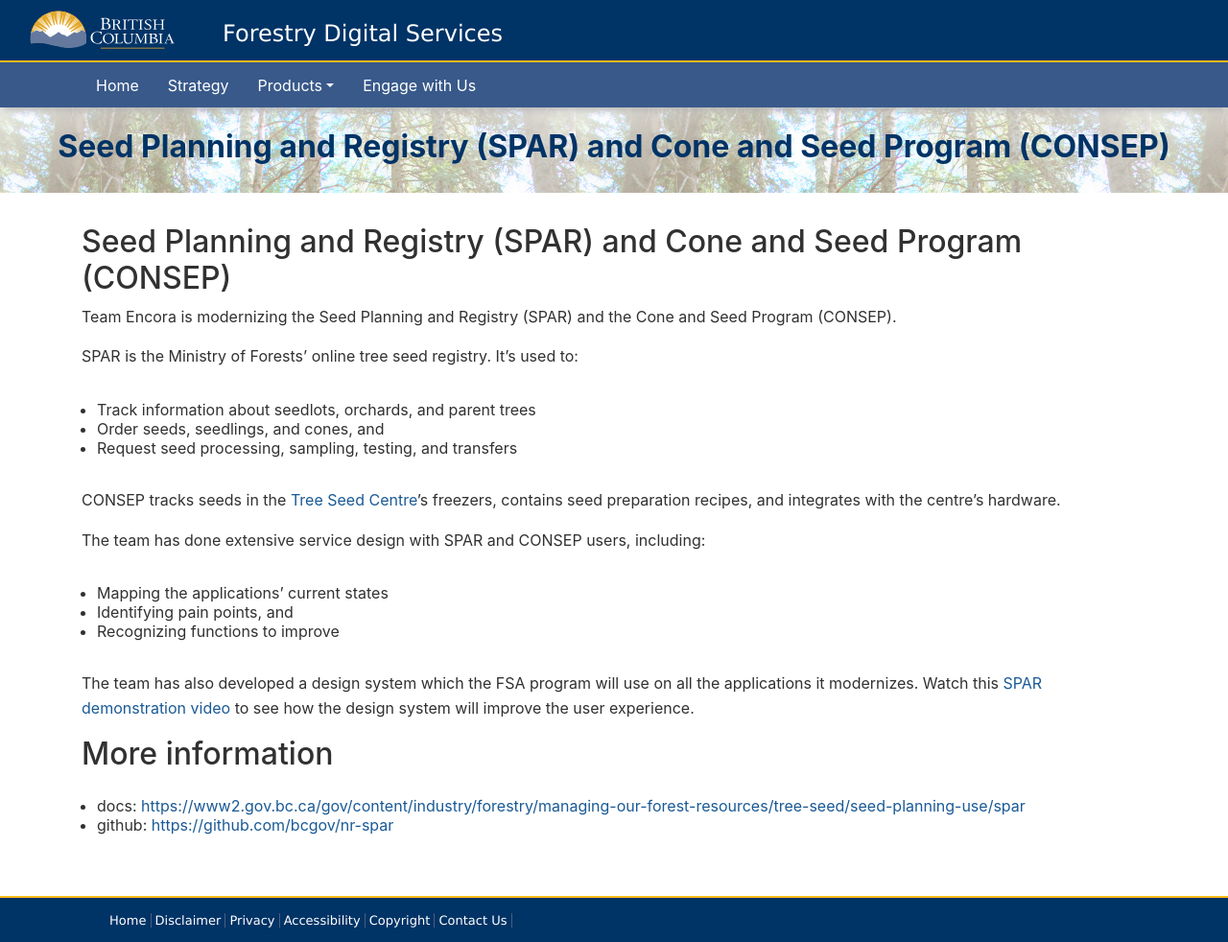
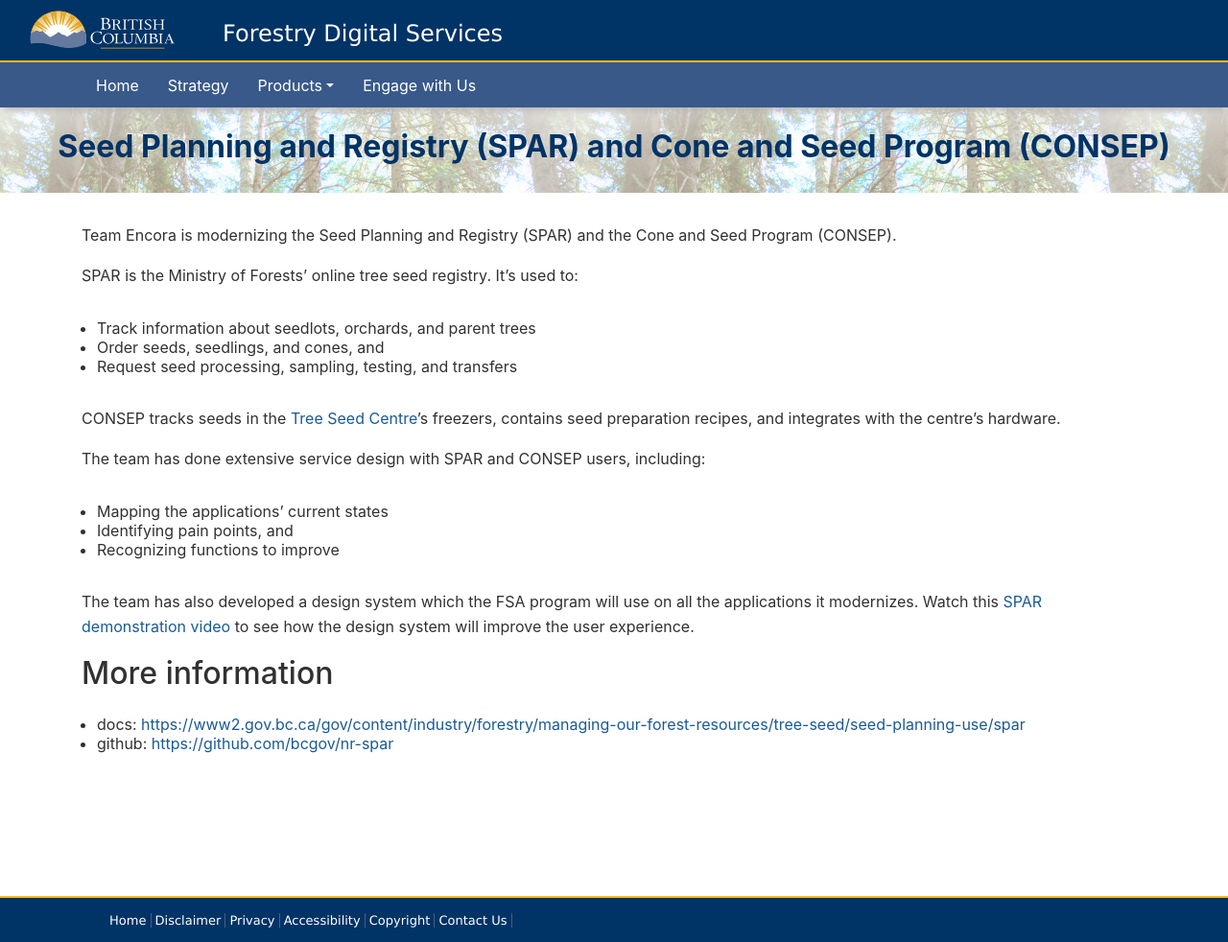
Before and after one commit to bcgov/forestry-digital-services, a Jekyll site: the page built from collections/_applications/spar.md, in a window 1280 px wide and 982 px high. Shown: the whole window at 96% size. Built offline with Jekyll 4.4.1, drawn with Linux system fonts in a browser that asks for light colours; nearby versions of some CDN libraries.

Commit message:
Update spar.md

```diff
--- a/collections/_applications/spar.md
+++ b/collections/_applications/spar.md
@@ -5,7 +5,7 @@
 order: 7
 description:
 ---
-## Seed Planning and Registry (SPAR) and Cone and Seed Program (CONSEP)
+
 Team Encora is modernizing the Seed Planning and Registry (SPAR) and the Cone and Seed Program (CONSEP).
 
 SPAR is the Ministry of Forests’ online tree seed registry. It's used to:
```
